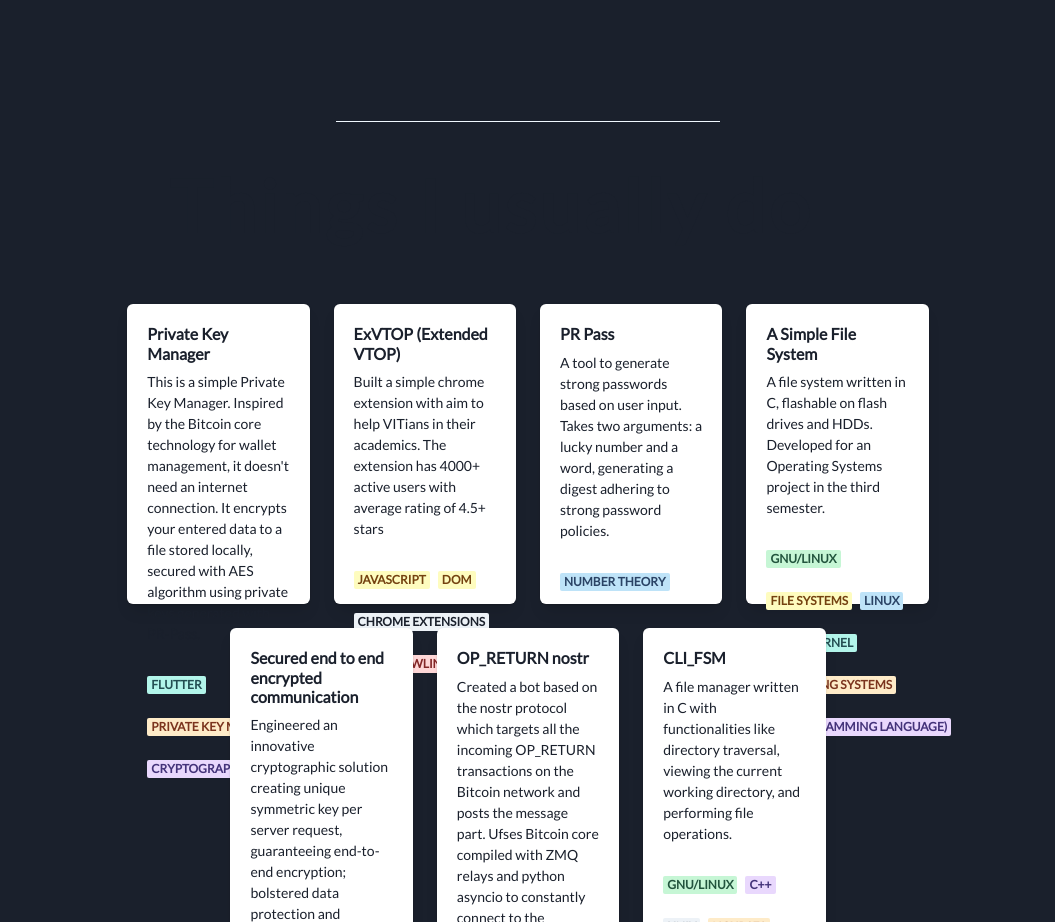
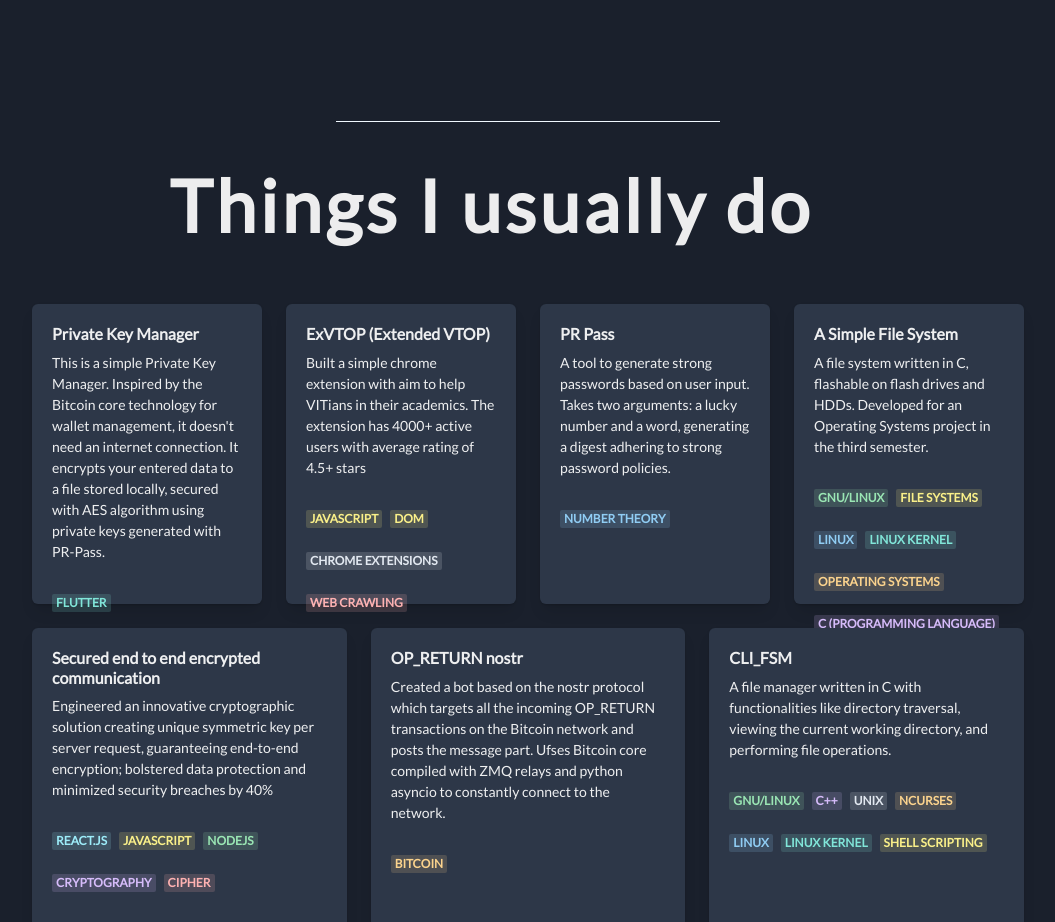
Before and after one commit to sudonims/sudonims, a Next.js app: page / in a window 1280 px wide. Shown: the part 1480-2402 px from the top of the page, without its empty margins (112-1167 px from the left). Built offline with nearby package versions, Linux system fonts and the light colour scheme.

Commit message:
theme fix

```diff
--- a/components/ProjectTile.js
+++ b/components/ProjectTile.js
@@ -20,8 +20,8 @@ export default function ProjectTile({ name, description, badges }) {
           </Text>
 
           <HStack flexWrap="wrap" pt={4} spacing={2}>
-            {badges.map((badge) => (
-              <Badge my={2} key={badge.text} colorScheme={badge.colorScheme}>
+            {badges.map((badge, i) => (
+              <Badge my={2} key={i} colorScheme={badge.colorScheme}>
                 {badge.text}
               </Badge>
             ))}
--- a/components/Projects.js
+++ b/components/Projects.js
@@ -3,6 +3,10 @@ import ProjectTile from './ProjectTile';
 import { useState } from 'react';
 
 export default function Projects() {
+  const size = useBreakpointValue({
+    base: '100%',
+    md: 'calc(20% -1rem)',
+  });
   const [projects, setProjects] = useState([
     {
       name: 'Private Key Manager',
@@ -131,14 +135,8 @@ export default function Projects() {
             <Box
               key={i}
               flex="1 1 calc(20% - 1rem)" // Adjust to control the number of tiles per row
-              minW={useBreakpointValue({
-                base: '100%',
-                md: 'calc(20% - 1rem)',
-              })}
-              maxW={useBreakpointValue({
-                base: '100%',
-                md: 'calc(20% - 1rem)',
-              })} // Responsive sizing
+              minW={size}
+              maxW={size} // Responsive sizing
               boxShadow="lg"
               borderRadius="lg"
             >
--- a/pages/_app.js
+++ b/pages/_app.js
@@ -1,14 +1,14 @@
 import '../styles/globals.css';
 import '../styles/sidebar.button.css';
-import { ChakraProvider, ColorModeProvider } from '@chakra-ui/react';
-import customTheme from '../styles/theme';
+import { ChakraProvider, ColorModeProvider, theme } from '@chakra-ui/react';
 
 function MyApp({ Component, pageProps }) {
   return (
-    <ChakraProvider theme={customTheme}>
+    <ChakraProvider theme={theme}>
       <ColorModeProvider
         options={{
           initialColorMode: 'dark',
+          useSystemColorMode: false,
         }}
       >
         <Component {...pageProps} />
--- a/pages/index.js
+++ b/pages/index.js
@@ -17,6 +17,10 @@ const Divider = () => {
 };
 
 export default function Main() {
+  if (typeof window !== 'undefined') {
+    // localStorage.setItem('theme', currentTheme);
+    localStorage.setItem('chakra-ui-color-mode', 'dark');
+  }
   return (
     <>
       <Head>
--- a/styles/theme.js
+++ b/styles/theme.js
@@ -1,7 +1,10 @@
-import { extendTheme, theme } from '@chakra-ui/react';
+// import { extendTheme, theme } from '@chakra-ui/react';
 
-const customTheme = extendTheme({
-  ...theme,
-});
+// const customTheme = extendTheme({
+//   config: {
+//     initialColorMode: 'dark',
+//     useSystemColorMode: false,
+//   },
+// });
 
-export default customTheme;
+// export default customTheme;
```
